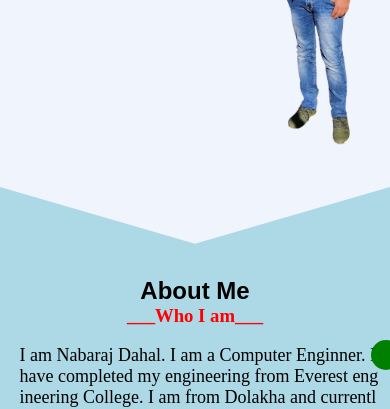
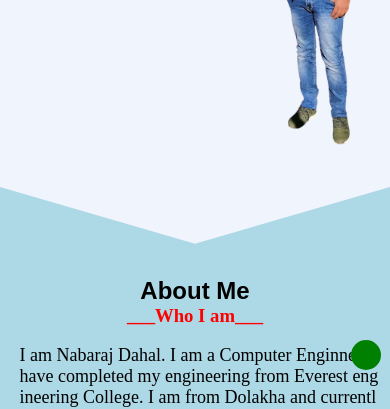
Before and after one commit to nabaraj77/NabarajWebsite, a plain HTML site: page index.html in a window 390 px wide. Shown: the part 445-854 px from the top of the page. Drawn offline with nearby package versions, Linux system fonts and the light colour scheme; a web font is replaced by a local one.

Commit message:
Bookmark button position fixed for small devices

```diff
--- a/CSS/_mediaQuery.scss
+++ b/CSS/_mediaQuery.scss
@@ -22,7 +22,11 @@
 
         clip-path: polygon(50% 10%, 100% 0%, 100% 100%, 0 100%, 0 0, 50% 10%);
     }
+    .upward-arrow{
+        left: 90vw;
+        top: 93vh;
 
+    }
 
 
 
@@ -48,6 +52,7 @@
         text-align: center;
         padding-top: 12%;
     }
+
 }
 @media screen and (max-width:500px){
     .skillsHeading{
@@ -60,6 +65,7 @@
 
 
 
+
 }
 @media screen and (max-width:430px){
 .skills-items{
```
Also changed, not shown: CSS/style.css, 1 other file.
